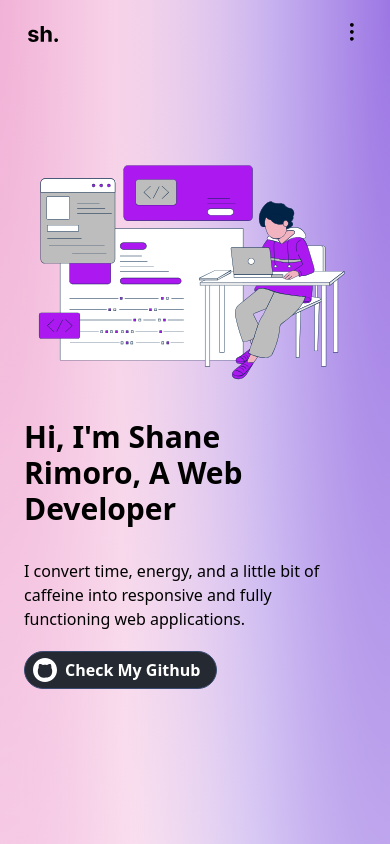
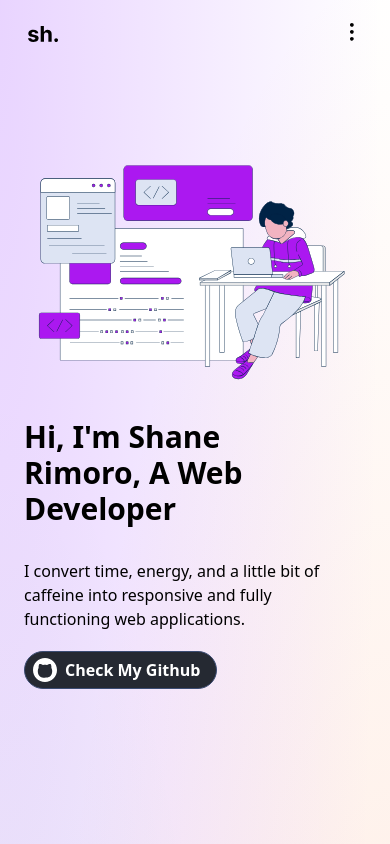
Before and after one commit to nasheomirro/website, a SvelteKit app: page / in a window 390 px wide. Shown: the top 844 px of the page. Built offline with nearby package versions, Linux system fonts and the light colour scheme.

Commit message:
fixed some styles and colors, changed body background

```diff
--- a/src/app.css
+++ b/src/app.css
@@ -37,8 +37,10 @@
 	}
 }
 
-html {
+html,
+body {
 	scroll-behavior: smooth;
+	overflow-x: hidden;
 }
 
 /* TODO */
@@ -52,24 +54,45 @@ html {
 
 body {
 	background-repeat: no-repeat;
-	background-image: radial-gradient(
-			ellipse at 0% 0%,
-			hsl(324.88deg 70% 77.42% / 78.42%) 0%,
-			hsl(0deg 0% 0% / 0%) 50%
+	background: radial-gradient(
+			ellipse farthest-corner at 100% 0%,
+			rgba(159, 70, 255, 0.23) 0%,
+			rgba(0, 0, 0, 0) 42%
 		),
 		radial-gradient(
-			ellipse at 100% 0%,
-			hsl(260.67deg 66.8% 68% / 100%) 0%,
-			hsl(0deg 0% 0% / 0%) 50%
+			circle farthest-side at 100% 74.29%,
+			rgba(255, 166, 159, 0.3) 0%,
+			rgba(187, 173, 255, 0) 50%
 		),
 		radial-gradient(
-			ellipse at 0% 58.13%,
-			hsl(301.07deg 70% 86.24% / 80.82%) 0%,
-			hsl(0deg 0% 0% / 0%) 50%
+			ellipse farthest-corner at 0% 96.28%,
+			rgba(22, 255, 37, 0.16) 0%,
+			rgba(0, 0, 0, 0) 63%
 		),
 		radial-gradient(
-			ellipse at 91.1% 100%,
-			hsl(206.56deg 79.42% 79.62% / 87.64%) 0%,
-			hsl(0deg 0% 0% / 0%) 50%
+			circle farthest-corner at 0% 0%,
+			rgba(251, 132, 72, 0.21) 0%,
+			rgba(0, 0, 0, 0) 44%
 		);
+	@apply bg-surface-100;
 }
+
+@media (max-width: 768px) {
+	body {
+		background: radial-gradient(
+				ellipse farthest-corner at 0% 0%,
+				rgba(159, 70, 255, 0.23) 0%,
+				rgba(0, 0, 0, 0) 69%
+			),
+			radial-gradient(
+				ellipse farthest-corner at 0% 100%,
+				rgba(22, 255, 37, 0.16) 0%,
+				rgba(0, 0, 0, 0) 63%
+			),
+			radial-gradient(
+				ellipse farthest-corner at 100% 47.34%,
+				rgba(251, 132, 72, 0.2) 0%,
+				rgba(0, 0, 0, 0) 65%
+			);
+	}
+}
--- a/src/lib/components/HeaderImage.svelte
+++ b/src/lib/components/HeaderImage.svelte
@@ -306,7 +306,7 @@
 	<g id="h-box-2" style={box2}>
 		<path
 			d="M52.4083 28.1193H12.5293C11.1981 28.1193 10.119 29.2019 10.119 30.5373V76.6907C10.119 78.0261 11.1981 79.1086 12.5293 79.1086H52.4083C53.7395 79.1086 54.8186 78.0261 54.8186 76.6907V30.5373C54.8186 29.2019 53.7395 28.1193 52.4083 28.1193Z"
-			fill="#BDBDBD"
+			fill="#DDE4F3"
 		/>
 		<path
 			d="M52.4083 79.228H12.5293C11.135 79.228 10 78.0894 10 76.6907V30.5373C10 29.1386 11.135 28 12.5293 28H52.4083C53.8026 28 54.9376 29.1386 54.9376 30.5373V76.6883C54.9376 78.087 53.8026 79.2256 52.4083 79.2256V79.228ZM12.5293 28.2387C11.2658 28.2387 10.2379 29.2698 10.2379 30.5373V76.6883C10.2379 77.9557 11.2658 78.9869 12.5293 78.9869H52.4083C53.6717 78.9869 54.6996 77.9557 54.6996 76.6883V30.5373C54.6996 29.2698 53.6717 28.2387 52.4083 28.2387H12.5293Z"
@@ -401,7 +401,7 @@
 		/>
 		<path
 			d="M90.0044 28.6693H69.0251C68.0474 28.6693 67.2548 29.4644 67.2548 30.4451V42.2675C67.2548 43.2483 68.0474 44.0434 69.0251 44.0434H90.0044C90.9821 44.0434 91.7747 43.2483 91.7747 42.2675V30.4451C91.7747 29.4644 90.9821 28.6693 90.0044 28.6693Z"
-			fill="#BDBDBD"
+			fill="#DDE4F3"
 		/>
 		<path
 			d="M90.0068 44.1627H69.0251C67.9829 44.1627 67.1359 43.313 67.1359 42.2675V30.4428C67.1359 29.3973 67.9829 28.5475 69.0251 28.5475H90.0068C91.0489 28.5475 91.896 29.3973 91.896 30.4428V42.2675C91.896 43.313 91.0489 44.1627 90.0068 44.1627ZM69.0251 28.7886C68.1162 28.7886 67.3738 29.531 67.3738 30.4451V42.2699C67.3738 43.1817 68.1138 43.9264 69.0251 43.9264H90.0068C90.9157 43.9264 91.6581 43.1841 91.6581 42.2699V30.4451C91.6581 29.5333 90.9181 28.7886 90.0068 28.7886H69.0251Z"
@@ -535,7 +535,7 @@
 		/>
 		<path
 			d="M166.48 76.4624C166.48 76.4624 159.166 77.6559 153.691 76.5149C153.551 76.4863 153.413 76.4505 153.275 76.4123C151.124 75.8442 148.896 75.6198 146.674 75.7463L141.425 75.7034L141.166 77.4458H149.939C149.939 77.4458 152.794 77.5389 155.102 78.3075C155.102 78.3075 157.401 79.0761 162.002 78.5629L167.194 77.928L166.48 76.4624Z"
-			fill="#BDBDBD"
+			fill="#DDE4F3"
 		/>
 		<path
 			d="M158.959 78.8613C156.418 78.8613 155.133 78.4459 155.064 78.4221C152.799 77.6678 149.962 77.5676 149.934 77.5676H141.028L141.323 75.5864L146.674 75.6294C148.904 75.5005 151.138 75.7273 153.303 76.3001C153.439 76.3383 153.574 76.3741 153.712 76.4004C159.102 77.5246 166.385 76.3598 166.459 76.3478L166.547 76.3335L167.373 78.0282L162.014 78.6846C160.846 78.8159 159.828 78.8637 158.957 78.8637L158.959 78.8613ZM141.304 77.3265H149.939C149.972 77.3265 152.842 77.4291 155.14 78.1953C155.164 78.2025 157.474 78.9472 161.99 78.4459L167.016 77.8325L166.414 76.5961C165.567 76.725 158.781 77.6988 153.67 76.6343C153.527 76.6056 153.386 76.5698 153.246 76.5293C151.105 75.9636 148.896 75.7392 146.684 75.8681L141.53 75.8275L141.306 77.3313L141.304 77.3265Z"
@@ -573,7 +573,7 @@
 		</g>
 		<path
 			d="M169.407 99.3171C169.169 100.27 168.822 101.193 168.372 102.067L168.289 102.229C168.234 102.332 168.184 102.422 168.139 102.504C168.094 102.585 168.027 102.716 167.965 102.823C164.8 108.414 158.076 113.431 155.34 115.324C154.609 115.827 154.148 116.637 154.086 117.525C153.52 126.318 149.484 133.908 149.484 133.908C148.625 135.142 147.343 135.737 145.915 135.928C141.37 136.543 135.179 133.14 135.179 133.14L138.51 123.659C141.32 113.156 144.128 110.08 144.128 110.08L150.443 96.923L150.769 96.2428C155.359 98.0377 169.407 99.3171 169.407 99.3171Z"
-			fill="#BDBDBD"
+			fill="#DDE4F3"
 		/>
 		<path
 			d="M144.771 136.121C140.409 136.121 135.179 133.276 135.122 133.245L135.034 133.197L138.399 123.621C141.087 113.572 143.821 110.256 144.028 110.015L150.71 96.0924L150.812 96.133C155.333 97.9017 169.276 99.1858 169.417 99.2002L169.555 99.2121L169.521 99.3482C169.281 100.308 168.929 101.243 168.477 102.124L168.393 102.286C168.339 102.391 168.286 102.482 168.241 102.566C168.222 102.599 168.201 102.637 168.179 102.683C168.144 102.75 168.105 102.821 168.067 102.888C164.893 108.497 158.155 113.524 155.407 115.426C154.7 115.911 154.262 116.682 154.205 117.536C153.643 126.253 149.629 133.892 149.589 133.968C148.778 135.138 147.547 135.832 145.929 136.049C145.553 136.099 145.163 136.123 144.768 136.123L144.771 136.121ZM135.327 133.082C136.1 133.491 141.742 136.374 145.901 135.808C147.45 135.601 148.623 134.937 149.389 133.839C149.422 133.775 153.413 126.182 153.969 117.515C154.034 116.584 154.51 115.751 155.276 115.224C158.012 113.331 164.715 108.328 167.865 102.761C167.901 102.697 167.939 102.628 167.972 102.563C167.996 102.518 168.017 102.475 168.036 102.442C168.082 102.36 168.132 102.27 168.184 102.169L168.267 102.01C168.691 101.186 169.024 100.315 169.257 99.4198C167.789 99.2813 155.233 98.0544 150.829 96.3908L150.55 96.9732L144.228 110.147L144.216 110.158C144.188 110.19 141.392 113.347 138.625 123.688L135.324 133.08L135.327 133.082Z"
@@ -581,7 +581,7 @@
 		/>
 		<path
 			d="M145.915 106.339L138.456 109.376C138.203 109.478 138.092 109.774 138.215 110.018L141.082 115.773C141.082 115.773 139.764 119.637 138.37 124.308C138.37 124.308 135.177 126.485 131.858 126.23C131.858 126.23 129.047 119.055 127.515 111.624C127.515 111.624 126.392 106.59 129.047 104.449L139.403 96.0471L141.527 94.3213C141.527 94.3213 143.107 93.1684 150.769 96.2428L145.915 106.339Z"
-			fill="#BDBDBD"
+			fill="#DDE4F3"
 		/>
 		<path
 			d="M132.4 126.37C132.217 126.37 132.034 126.363 131.848 126.349L131.774 126.344L131.748 126.275C131.72 126.203 128.917 119.004 127.401 111.65C127.356 111.443 126.292 106.521 128.976 104.358L141.456 94.2306C141.527 94.1781 143.181 93.0706 150.817 96.133L150.936 96.1807L146.005 106.435L138.503 109.49C138.413 109.526 138.344 109.598 138.31 109.688C138.275 109.779 138.282 109.879 138.325 109.968L141.216 115.765L141.199 115.813C141.185 115.851 139.867 119.73 138.489 124.344L138.477 124.384L138.441 124.408C138.41 124.43 135.524 126.37 132.405 126.37H132.4ZM131.941 126.117C134.967 126.32 137.915 124.463 138.268 124.234C139.56 119.909 140.799 116.238 140.954 115.782L138.108 110.073C138.034 109.927 138.027 109.755 138.084 109.602C138.142 109.45 138.261 109.328 138.41 109.266L145.827 106.246L150.605 96.3072C143.257 93.3785 141.611 94.4096 141.594 94.4192L129.121 104.542C126.554 106.612 127.62 111.548 127.629 111.598C129.062 118.546 131.646 125.354 131.938 126.115L131.941 126.117Z"
@@ -610,7 +610,7 @@
 		/>
 		<path
 			d="M126.497 85.9934H149.832L148.087 70.7792C148.014 70.1013 147.443 69.5857 146.762 69.5857H125.347C124.952 69.5929 124.638 69.9199 124.646 70.3137C124.646 70.3352 124.646 70.3543 124.65 70.3758L126.497 85.9934Z"
-			fill="#BDBDBD"
+			fill="#DDE4F3"
 		/>
 		<path
 			d="M149.965 86.1127H126.392L124.534 70.3901C124.531 70.3662 124.529 70.34 124.529 70.3161C124.524 70.0941 124.607 69.8817 124.762 69.7218C124.917 69.5618 125.124 69.4711 125.347 69.4664H146.765C147.507 69.4664 148.128 70.0249 148.209 70.7672L149.967 86.1127H149.965ZM126.601 85.874H149.696L147.966 70.7935C147.899 70.1729 147.378 69.7074 146.76 69.7051H125.345C125.188 69.7074 125.04 69.7719 124.929 69.8865C124.819 70.001 124.76 70.1514 124.762 70.3113C124.762 70.328 124.762 70.3448 124.764 70.3615L126.599 85.874H126.601Z"
@@ -621,7 +621,7 @@
 			d="M149.092 87.6499H126.378V85.874H149.092V87.6499ZM126.616 87.4112H148.854V86.1127H126.616V87.4112Z"
 			fill="#002346"
 		/>
-		<path d="M155.99 85.9934H148.973V87.5305H155.99V85.9934Z" fill="#BDBDBD" />
+		<path d="M155.99 85.9934H148.973V87.5305H155.99V85.9934Z" fill="#DDE4F3" />
 		<path
 			d="M156.108 87.6499H148.854V85.874H156.108V87.6499ZM149.092 87.4112H155.871V86.1127H149.092V87.4112Z"
 			fill="#002346"
--- a/src/routes/+page.svelte
+++ b/src/routes/+page.svelte
@@ -68,7 +68,7 @@
 					<AboutImage />
 				</div>
 			</div>
-			<div class="max-w-lg row-start-2 md:mx-auto md:row-start-1 md:col-start-2">
+			<div class="max-w-md md:max-w-lg row-start-2 md:mx-auto md:row-start-1 md:col-start-2">
 				<h1 class="mb-8 h2">About me</h1>
 				<p>
 					I am a web developer based in the Philippines, I started teaching myself how to code
@@ -135,7 +135,7 @@
 	</div>
 </section>
 
-<div class="flex flex-wrap items-center justify-center pb-8">
+<div class="flex flex-wrap items-center justify-center pb-4 md:pb-8">
 	<a
 		target="_blank"
 		class="p-1 transition-colors hover:text-primary-500"
@@ -161,7 +161,7 @@
 		class="p-1 transition-colors hover:text-primary-500"
 		href="https://dev.to/nasheomirro"
 	>
-		<span class="sr-only">check my Github</span>
+		<span class="sr-only">check my Dev.to profile</span>
 		<div class="w-8 md:w-9">
 			<Dev />
 		</div>
--- a/tailwind.config.js
+++ b/tailwind.config.js
@@ -1,5 +1,6 @@
 /** @type {import('tailwindcss').Config} */
 export default {
+  darkMode: 'class',
 	content: ['./src/**/*.{html,js,svelte,ts}'],
 	theme: {
 		colors: {
```
